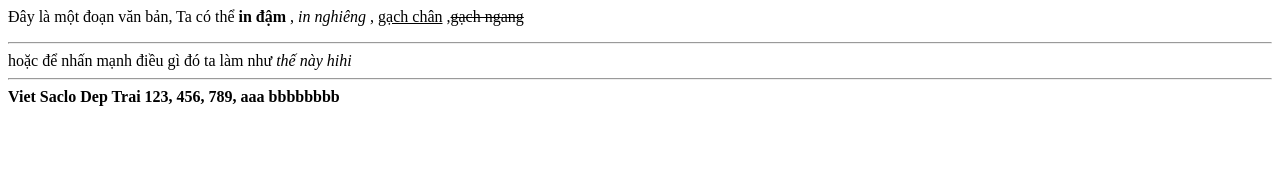
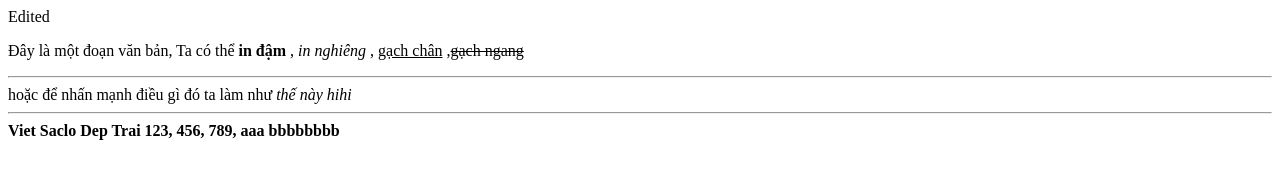
Before and after one commit to vietsaclo1999/test1, a plain HTML site: page index.html in a window 1280 px wide. Drawn offline with Linux system fonts and the light colour scheme.

Commit message:
Update index.html

```diff
--- a/index.html
+++ b/index.html
@@ -5,7 +5,7 @@
 
 </head>
 <body>
-
+    <a>Edited</a>
     <p>Đây là một đoạn văn bản, Ta có thể <strong>in đậm</strong> , <i>in nghiêng</i> , <u> gạch chân</u> ,<strike>gạch ngang</strike>  </p>
     <hr>
     hoặc để nhấn mạnh điều gì đó ta làm như <em>thế này hihi</em>
```
